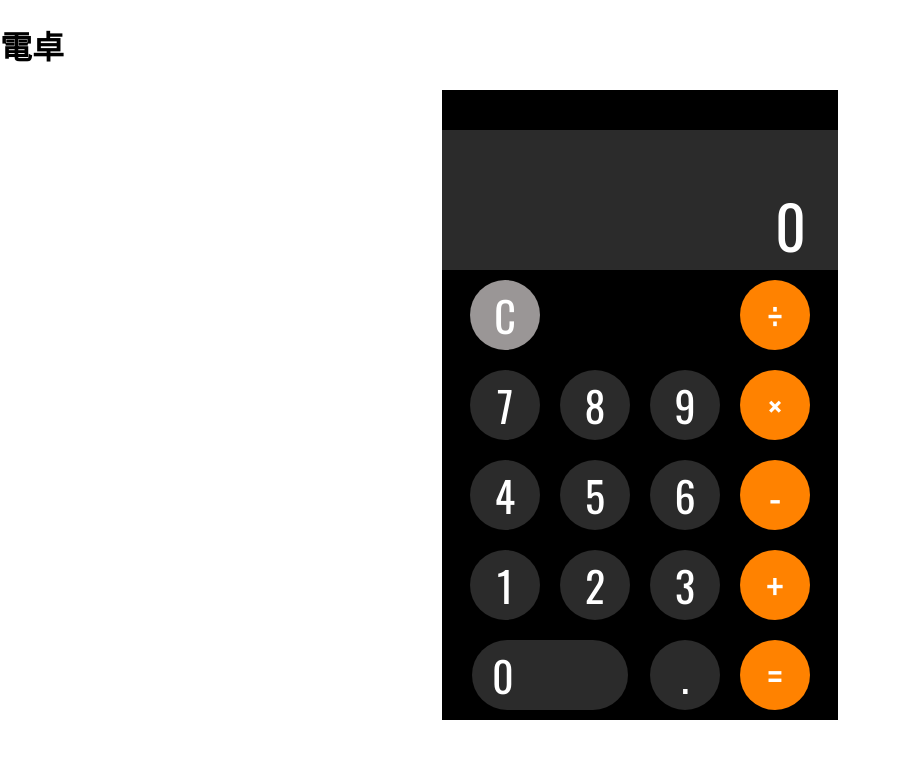
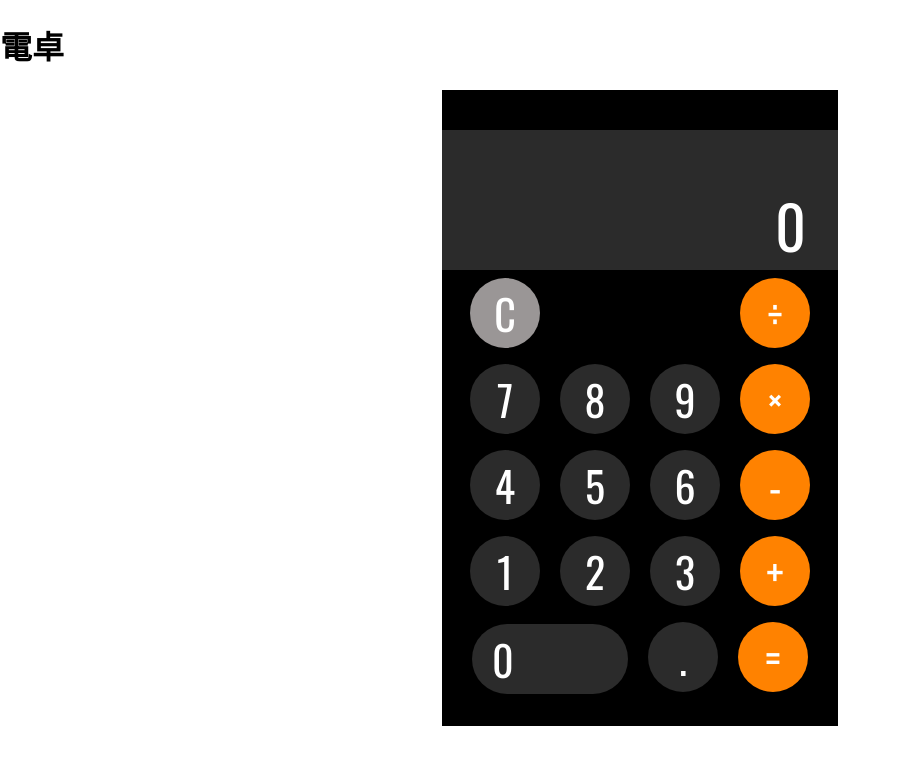
Before and after one commit to teddybear0430/nextjs-calculator, a Next.js app: page / in a window 1280 px wide. Shown: the top 764 px of the page, without its empty margins (0-899 px from the left). Built offline with nearby package versions, Linux system fonts and the light colour scheme.

Commit message:
細かい部分の全体調整。

```diff
--- a/components/Buttons/BaseButton.tsx
+++ b/components/Buttons/BaseButton.tsx
@@ -5,7 +5,7 @@ export const BaseButton = styled.div`
   flex-wrap: wrap;
   align-items: center;
   justify-content: center;
-  margin: 10px;
+  margin: 8px 10px;
   border-radius: 50%;
   font-size: 42px;
   color: #fff;
--- a/components/Buttons/NumButton.tsx
+++ b/components/Buttons/NumButton.tsx
@@ -14,7 +14,7 @@ const ZeroButton = styled(Button)`
   width: 136px;
   border-radius: 40px;
   padding-left: 20px;
-  margin: 10px 12px;
+  margin: 10px;
 `;
 
 interface Props {
--- a/components/Display/index.tsx
+++ b/components/Display/index.tsx
@@ -18,7 +18,6 @@ const DisplayDiv = styled.div`
 const Display: React.FC = () => {
   // storeからstateを取得する
   const result = useSelector((state: RootState) => state.calculator);
-  console.log(result);
 
   return (
     <DisplayDiv>
--- a/pages/index.tsx
+++ b/pages/index.tsx
@@ -10,6 +10,7 @@ const CalculatorDiv = styled.div`
   max-width: 396px;
   background: #000000;
   margin: auto;
+  padding-bottom: 22px;
 `;
 
 const Row = styled.div`
```
